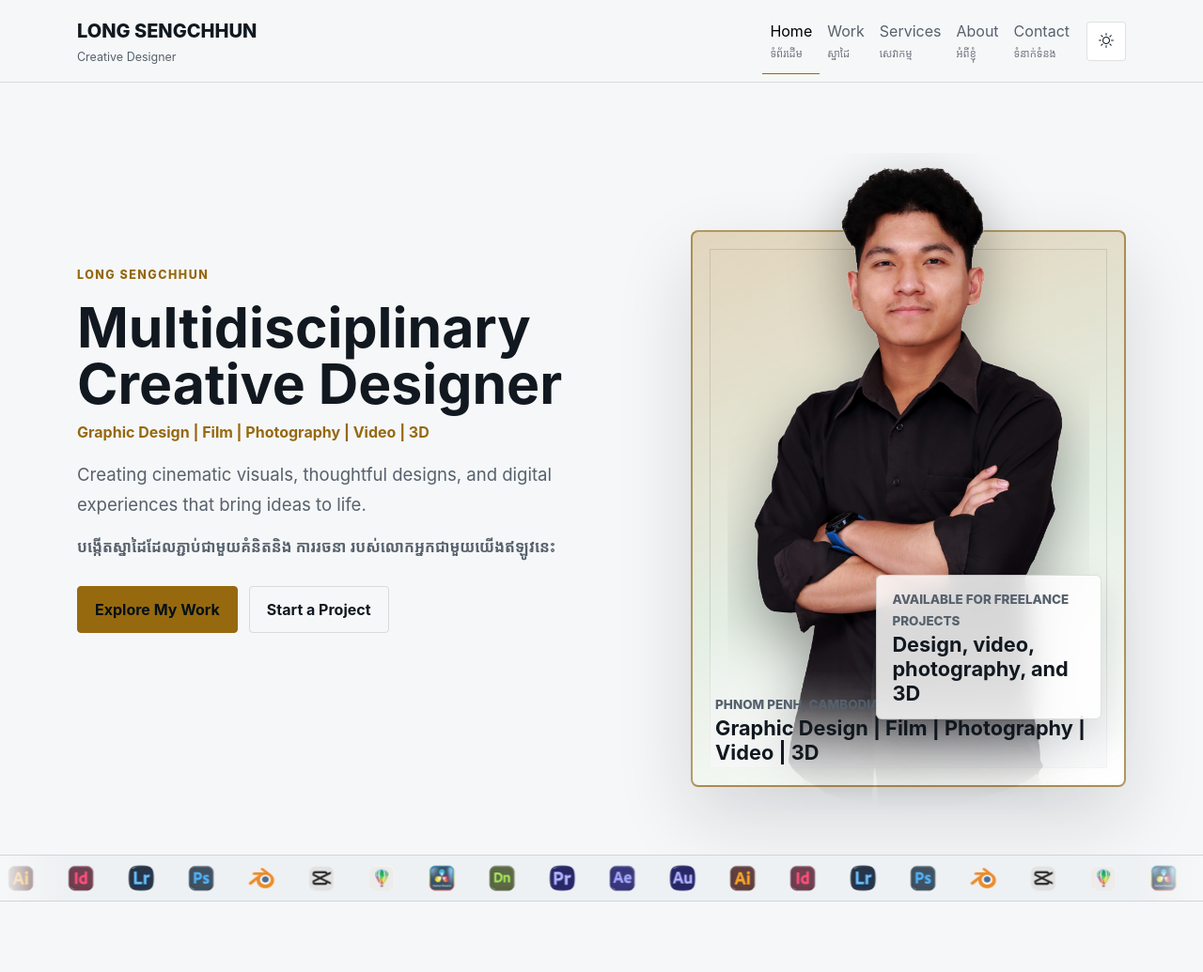
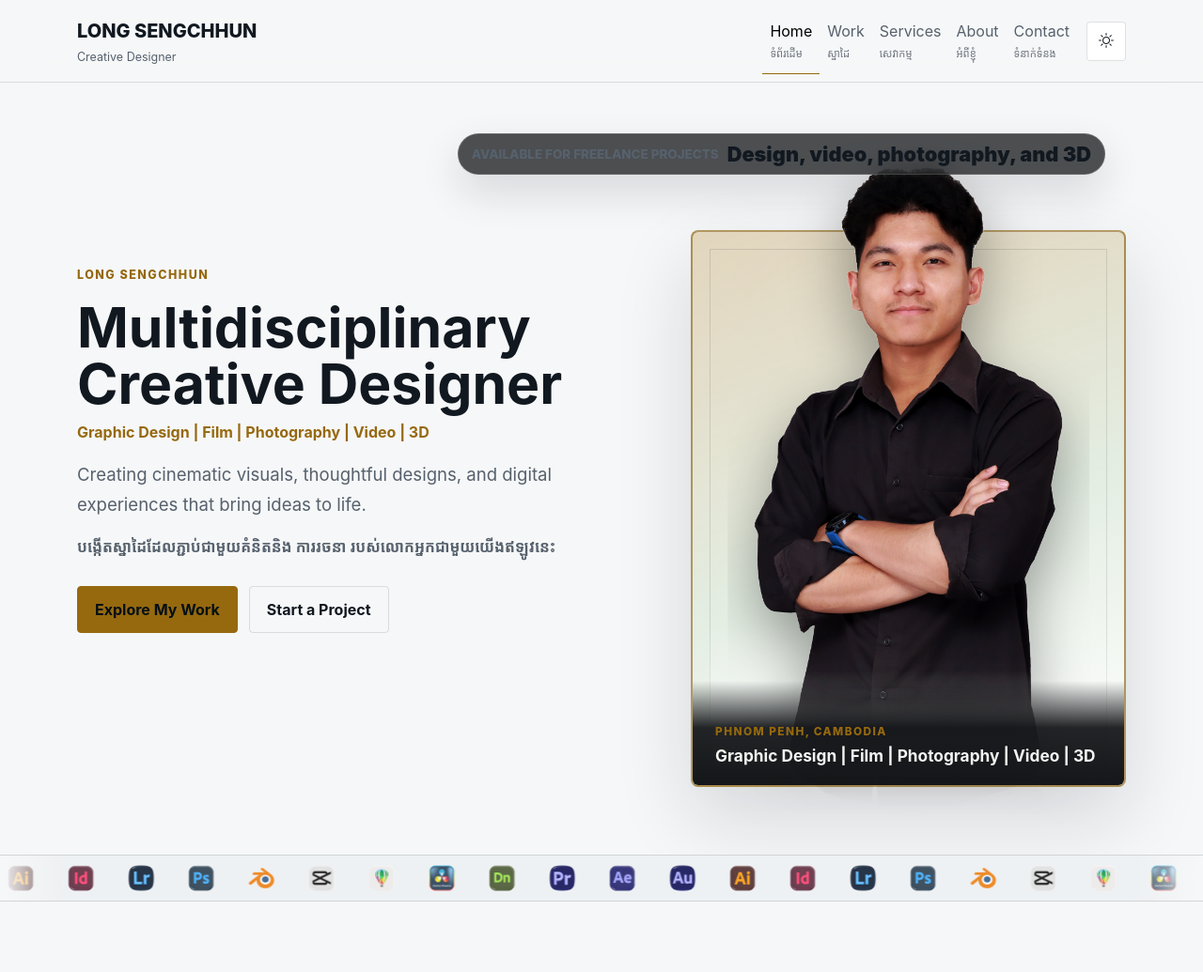
Before and after one commit to longsengchhun-crypto/Personal-Portfolio, a Django app: page / in a window 1280 px wide. Shown: the top 1035 px of the page at 94% size. Run offline with Django 5.2, Linux system fonts and the light colour scheme; data comes from the database, SQL or seed files in the repository; data that the repository does not hold is empty; some libraries are stand-ins or nearby versions; some web fonts are replaced.

Commit message:
Profile card: single caption bar, compact availability pill, no overlapping text
Co-Authored-By: Claude Sonnet 5 <noreply@anthropic.com>

```diff
--- a/app/layout.tsx
+++ b/app/layout.tsx
@@ -34,7 +34,7 @@ export default function RootLayout({ children }: Readonly<{ children: React.Reac
     <link href="https://cdn.jsdelivr.net/npm/bootstrap@5.3.3/dist/css/bootstrap.min.css" rel="stylesheet" />
     <link href="https://cdn.jsdelivr.net/npm/bootstrap-icons@1.11.3/font/bootstrap-icons.css" rel="stylesheet" />
     {supabaseUrl && <link rel="preconnect" href={supabaseUrl} />}
-    <link href="/static/css/site.css?v=20260925-store-cards2" rel="stylesheet" />
+    <link href="/static/css/site.css?v=20260925-profile-card" rel="stylesheet" />
   </head><body data-track-url="/api/track-visit/">
     <a className="skip-link" href="#main">Skip to content</a><Nav /><main id="main">{children}</main><Footer /><RealtimeSync />
     <Script src="https://cdn.jsdelivr.net/npm/bootstrap@5.3.3/dist/js/bootstrap.bundle.min.js" strategy="afterInteractive" />
--- a/app/page.tsx
+++ b/app/page.tsx
@@ -50,7 +50,7 @@ export default async function HomePage() {
     <script type="application/ld+json" dangerouslySetInnerHTML={{ __html: JSON.stringify(jsonLd) }} />
     <section className="hero-section"><div className="container hero-grid">
       <div className="hero-copy reveal"><p className="eyebrow">{OWNER.name}</p><h1>{site?.professional_title || OWNER.title}</h1><p className="role-line">{OWNER.roles}</p><p className="hero-description">{site?.hero_intro || "Creating visual experiences through production, post-production, and digital creativity."}</p><p className="khmer-line">{site?.khmer_intro || KHMER.hero}</p><div className="button-row"><Link className="btn btn-accent" href="/showreel/"><i className="bi bi-play-fill" />Watch Showreel</Link><Link className="btn btn-outline-light" href="/portfolio/">View Selected Work</Link></div></div>
-      <div className="hero-visual reveal"><div className="profile-stage" aria-label="LONG SENGCHHUN profile portrait"><div className="profile-frame"><img className="profile-portrait" src="/static/site-assets/profile/profile-cutout-fade.png" alt="LONG SENGCHHUN profile portrait" decoding="async" fetchPriority="high" /><div className="profile-frame-copy"><span>Phnom Penh, Cambodia</span><strong>{OWNER.roles}</strong></div></div><div className="profile-glass-note"><span>Available for freelance projects</span><strong>VFX, film, photography, and 3D</strong></div></div></div>
+      <div className="hero-visual reveal"><div className="profile-stage" aria-label="LONG SENGCHHUN profile portrait"><div className="profile-frame"><img className="profile-portrait" src="/static/site-assets/profile/profile-cutout-fade.png" alt="LONG SENGCHHUN profile portrait" decoding="async" fetchPriority="high" /><div className="profile-frame-copy"><span>Phnom Penh, Cambodia</span><strong>{OWNER.roles}</strong></div></div><div className="profile-glass-note"><i aria-hidden="true" />Available for freelance projects</div></div></div>
     </div></section>
     <section className="tool-marquee" aria-label="Creative software tools"><div className="tool-track">{[...EDITING_TOOLS, ...EDITING_TOOLS, ...EDITING_TOOLS].map((tool, index) => <span className="tool-logo" title={index < EDITING_TOOLS.length ? tool.name : undefined} aria-hidden={index >= EDITING_TOOLS.length || undefined} key={`${tool.image}-${index}`}><img src={tool.image} alt={index < EDITING_TOOLS.length ? `${tool.name} logo` : ""} loading="lazy" decoding="async" /></span>)}</div></section>
     {heroSlides.slides.length > 0 && <HeroSlider slides={heroSlides.slides.map((slide) => ({ ...slide, image: mediaUrl(slide.image, { width: 2000, quality: 80 }) }))} variant="band"><p className="eyebrow">Featured Work</p><h2>Visual effects, 3D, and film — crafted with care.</h2><p className="hero-description">A rotating look at the disciplines behind the work.</p><div className="button-row"><Link className="btn btn-accent" href="/portfolio/">View Selected Work</Link></div></HeroSlider>}
--- a/public/static/css/site.css
+++ b/public/static/css/site.css
@@ -2305,3 +2305,27 @@ html[data-theme="light"] .dashboard-console {
   .store-chip-featured + .store-chip { display: none; }
   .store-card .wishlist-button { top: 8px; right: 8px; width: 32px; height: 32px; }
 }
+
+/* Profile card — one clean caption bar at the bottom of the frame and a compact availability pill
+   at the top, so nothing overlaps the portrait's caption or each other. */
+.profile-frame-copy {
+  left: 0; right: 0; bottom: 0;
+  padding: 44px 24px 20px;
+  border-radius: 0 0 6px 6px;
+  background: linear-gradient(0deg, rgba(11,13,16,0.96) 0%, rgba(11,13,16,0.9) 55%, rgba(11,13,16,0) 100%);
+}
+.profile-frame-copy span { color: var(--accent); font-size: 0.74rem; letter-spacing: .12em; margin-bottom: 4px; }
+.profile-frame-copy strong { color: #F4F4F2; font-size: clamp(0.95rem, 1.35vw, 1.15rem); font-weight: 700; line-height: 1.3; }
+.profile-glass-note {
+  top: 24px; right: 22px; bottom: auto; left: auto; max-width: none;
+  display: inline-flex; align-items: center; gap: 9px; white-space: nowrap;
+  padding: 8px 14px; border-radius: 999px; font-size: 0.78rem; font-weight: 700; color: #F4F4F2;
+  background: rgba(11,13,16,0.72); border-color: rgba(255,255,255,0.14);
+}
+.profile-glass-note i { width: 8px; height: 8px; border-radius: 50%; background: var(--success); box-shadow: 0 0 0 0 rgba(123,201,111,0.6); animation: profile-pulse 2s ease-out infinite; }
+@keyframes profile-pulse { 70% { box-shadow: 0 0 0 8px rgba(123,201,111,0); } 100% { box-shadow: 0 0 0 0 rgba(123,201,111,0); } }
+@media (max-width: 720px) {
+  .profile-glass-note { top: 14px; right: 14px; left: auto; bottom: auto; font-size: 0.72rem; padding: 7px 12px; }
+  .profile-frame-copy { padding: 36px 18px 16px; }
+}
+@media (prefers-reduced-motion: reduce) { .profile-glass-note i { animation: none; } }
```
